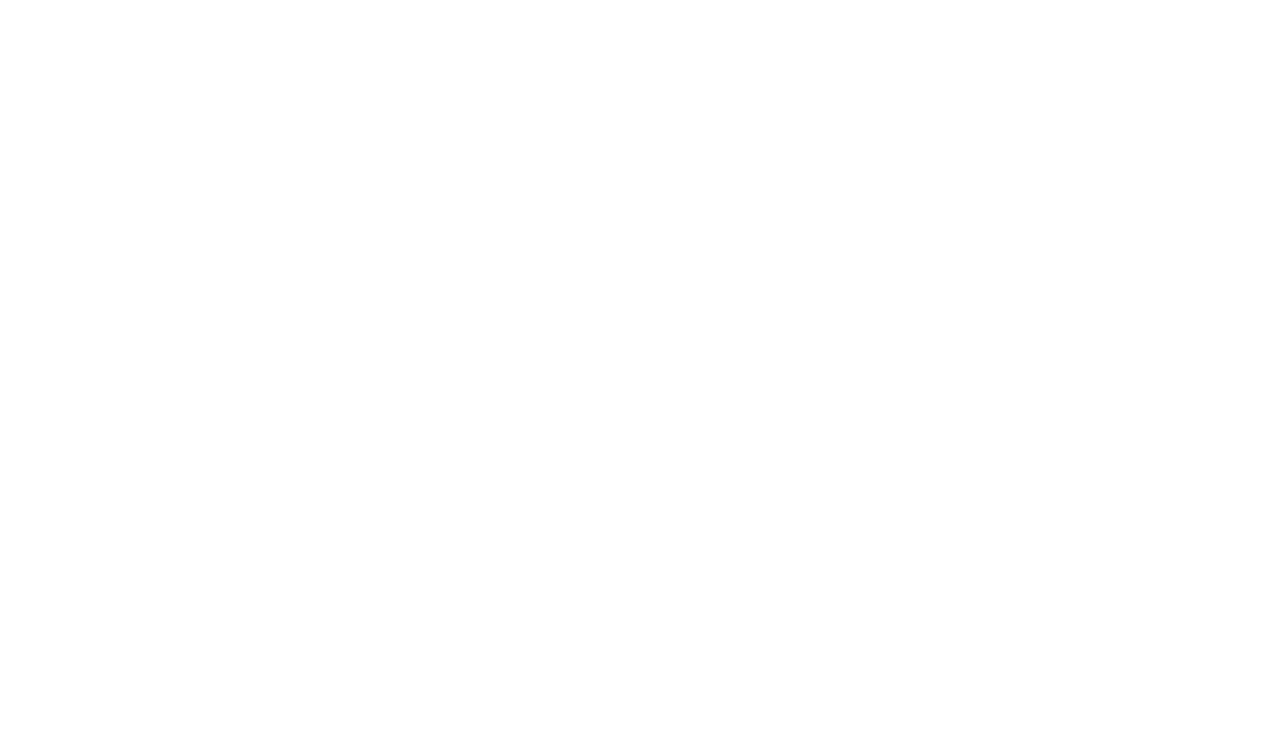
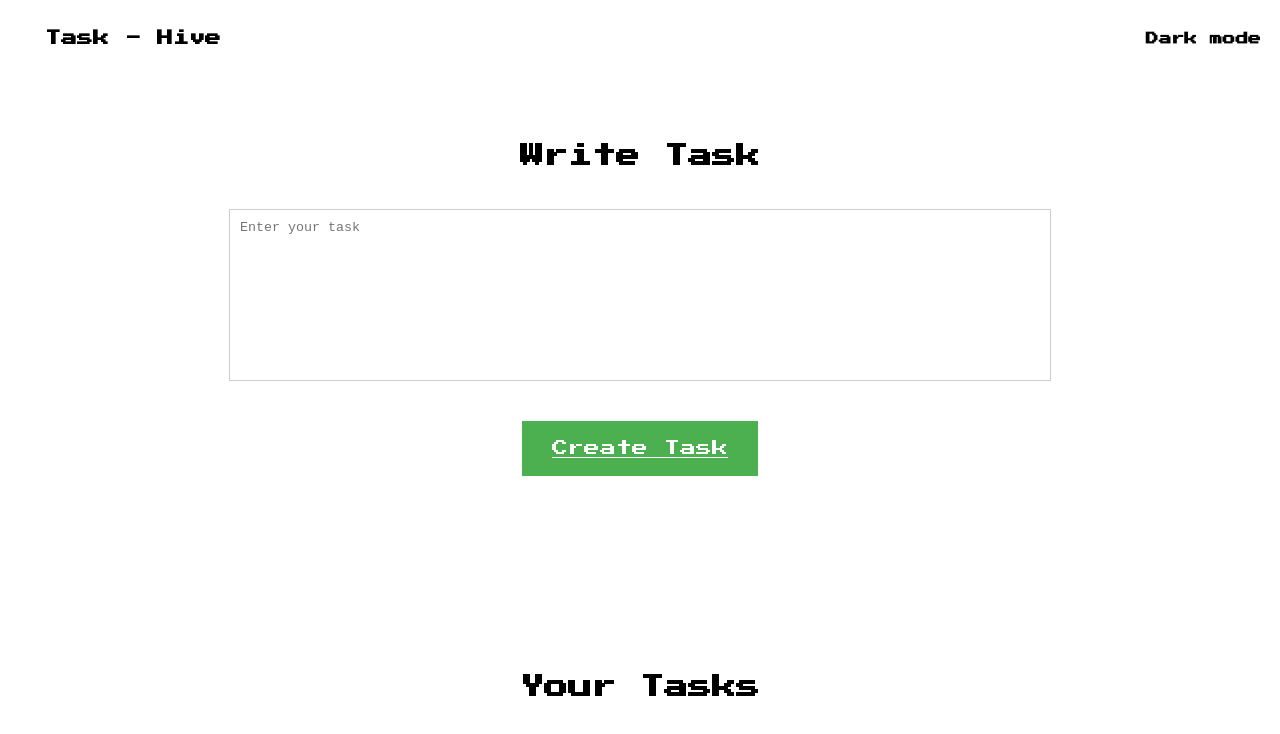
Before and after one commit to faizanalibaig/vanilla, a plain HTML site: page taskhive/createtask.html in a window 1280 px wide. Drawn offline with Linux system fonts and the light colour scheme.

Commit message:
Write task and display UI working

```diff
--- a/taskhive/createtask.html
+++ b/taskhive/createtask.html
@@ -3,7 +3,54 @@
   <head>
     <meta charset="UTF-8" />
     <meta name="viewport" content="width=device-width, initial-scale=1.0" />
-    <title>Document</title>
+    <title>Create | Task</title>
+    <link rel="stylesheet" href="style.css" />
   </head>
-  <body></body>
+  <body>
+    <header class="header-section">
+      <h1 class="header-title">Task - Hive</h1>
+      <h1 class="theme">Dark mode</h1>
+    </header>
+    <section class="welcome-content">
+      <div class="welcome-section">
+        <h2>Write Task</h2>
+        <textarea
+          class="task-input"
+          name="task"
+          placeholder="Enter your task"
+        ></textarea>
+        <a href="" class="started-btn">Create Task</a>
+      </div>
+    </section>
+
+    <section class="what-we-offer">
+      <h1>Your Tasks</h1>
+      <!-- <div class="offer-blocks">
+        <div>
+          <h3>Take your notes</h3>
+          <p>
+            Create, edit, and delete notes with ease. Store and access your
+            notes anywhere you go. You can also create highlights and comments
+            for easy reference.
+          </p>
+        </div>
+        <div>
+          <h3>Keep Record of work</h3>
+          <p>
+            Track your progress, set reminders, and see your tasks in a clear
+            and organized manner. Remember that you will be notified when your
+            tasks are due.
+          </p>
+        </div>
+        <div>
+          <h3>Stay focused</h3>
+          <p>
+            Prioritize your tasks, set time limits, and see your progress in
+            real-time. If you have any questions, feel free to contact us at
+            @gmail.com
+          </p>
+        </div>
+      </div> -->
+    </section>
+  </body>
 </html>
--- a/taskhive/style.css
+++ b/taskhive/style.css
@@ -124,3 +124,13 @@ body {
   line-height: 25px;
   padding: 50px;
 }
+
+.task-input {
+  margin-top: 20px;
+  padding: 10px;
+  width: 800px;
+  height: 150px;
+  resize: none;
+  outline: none;
+  border: 1px solid #ccc;
+}
```
Also changed, not shown: taskhive/task.html (+1 -1 lines).
